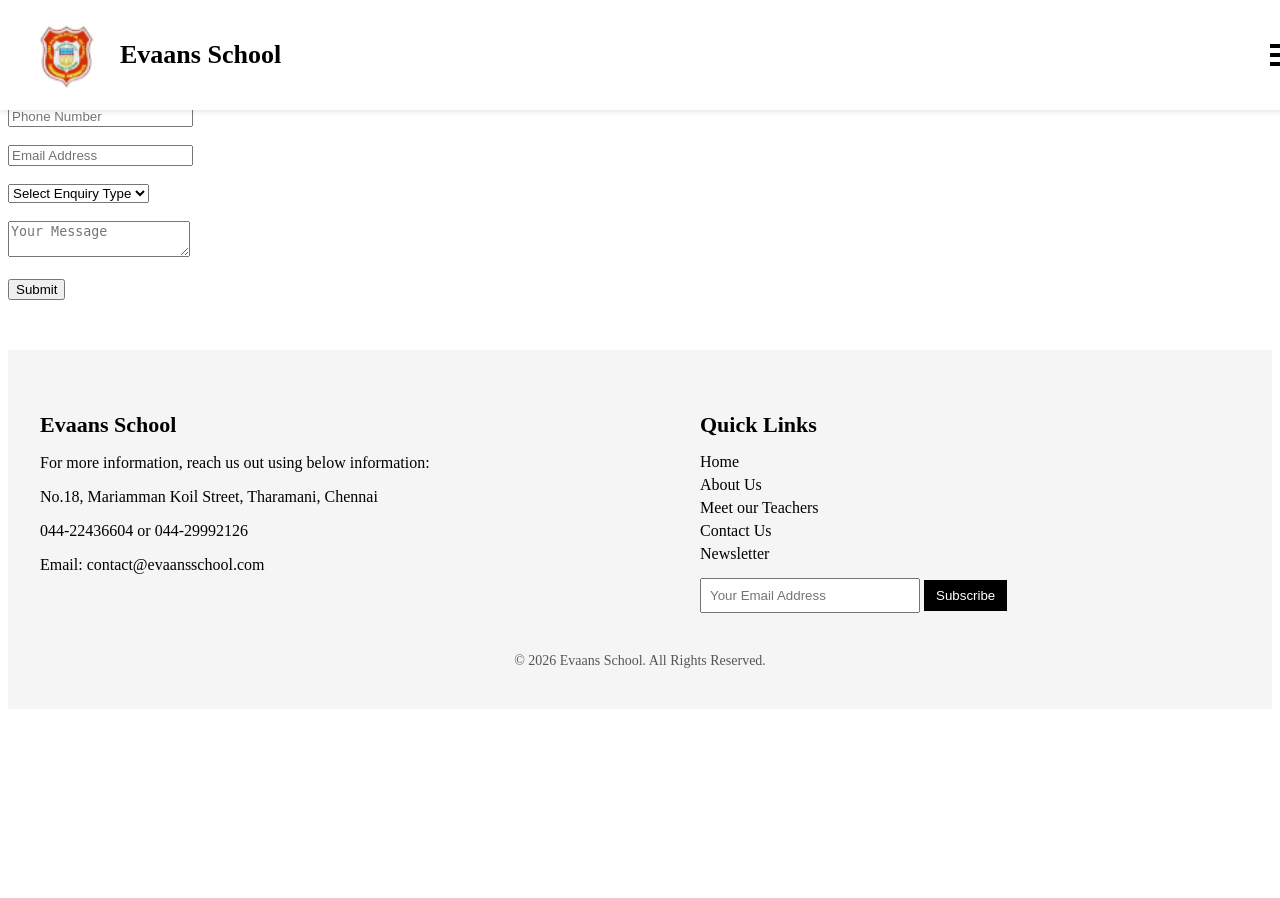
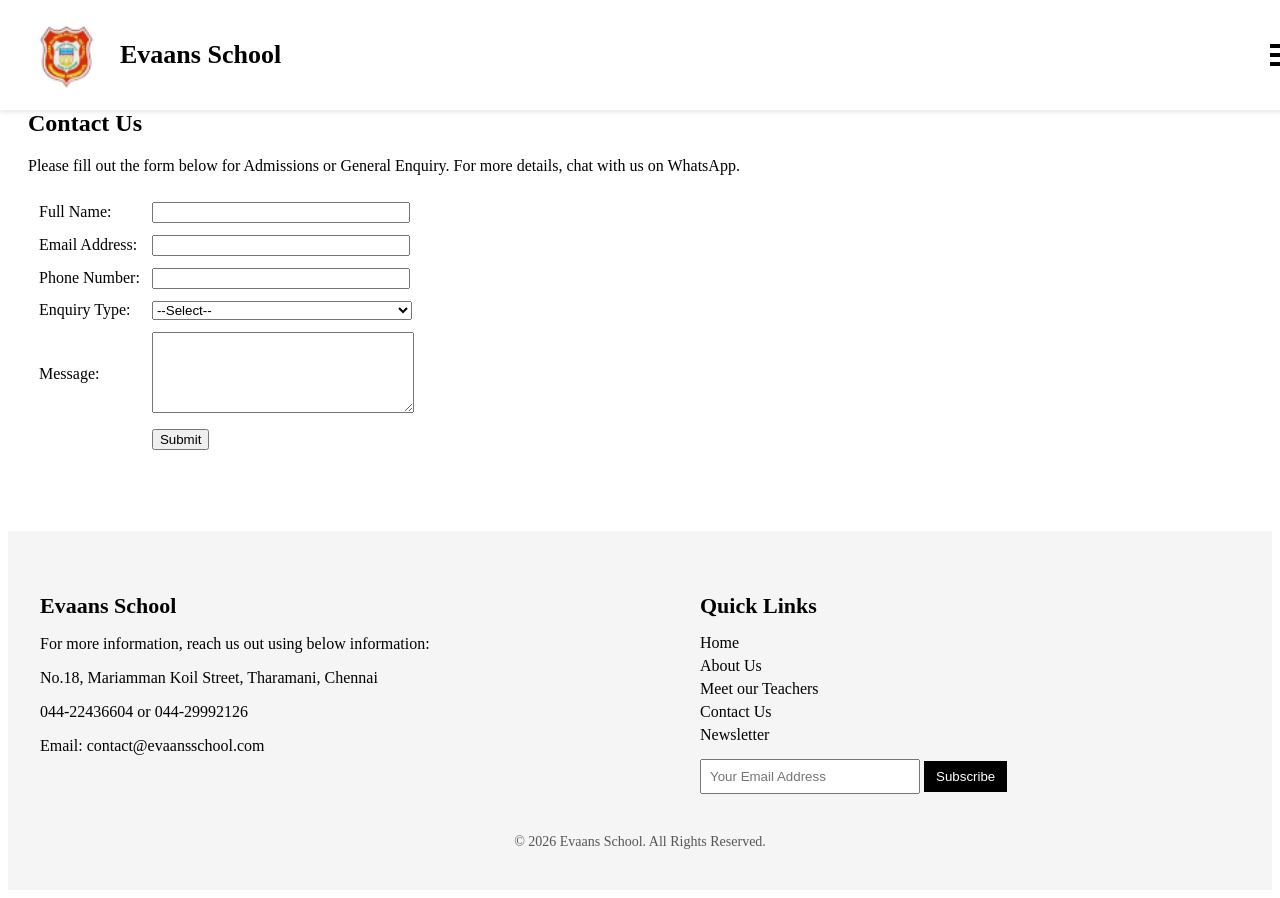
Before and after one commit to geethapriya14/School-Website, a PHP site: page /contact/contact.php in a window 1280 px wide. Before the commit the page ends 668 px from the top, so only its background shows below. Run offline with PHP 8.4, Linux system fonts and the light colour scheme.

Commit message:
Contact Page Completed

```diff
--- a/contact/contact.php
+++ b/contact/contact.php
@@ -12,27 +12,48 @@ require_once __DIR__ . '/../templates/navigation.php';
 
 
 <!-- CONTACT PAGE CONTENT -->
-<section>
+<section style="margin-top: 70px; padding: 20px; color: black;">
     <h1>Contact Us</h1>
+    <p>Please fill out the form below for Admissions or General Enquiry. For more details, chat with us on WhatsApp.</p>
 
-    <form action="whatsapp.php" method="POST">
-        <input type="text" name="name" placeholder="Your Name" required><br><br>
-
-        <input type="tel" name="phone" placeholder="Phone Number" required><br><br>
-
-        <input type="email" name="email" placeholder="Email Address"><br><br>
-
-        <select name="enquiry_type" required>
-            <option value="">Select Enquiry Type</option>
-            <option value="Admission">Admission</option>
-            <option value="General Enquiry">General Enquiry</option>
-        </select><br><br>
-
-        <textarea name="message" placeholder="Your Message"></textarea><br><br>
-
-        <button type="submit">Submit</button>
+    <form action="whatsapp.php" method="post">
+        <table cellspacing="10">
+            <tr>
+                <td><label for="name">Full Name:</label></td>
+                <td><input type="text" id="name" name="name" required style="width: 250px;"></td>
+            </tr>
+            <tr>
+                <td><label for="email">Email Address:</label></td>
+                <td><input type="email" id="email" name="email" required style="width: 250px;"></td>
+            </tr>
+            <tr>
+                <td><label for="phone">Phone Number:</label></td>
+                <td><input type="text" id="phone" name="phone" required style="width: 250px;"></td>
+            </tr>
+            <tr>
+                <td><label for="type">Enquiry Type:</label></td>
+                <td>
+                    <select id="type" name="type" required style="width: 260px;">
+                        <option value="">--Select--</option>
+                        <option value="admissions">Admissions</option>
+                        <option value="general">General Enquiry</option>
+                    </select>
+                </td>
+            </tr>
+            <tr>
+                <td><label for="message">Message:</label></td>
+                <td><textarea id="message" name="message" rows="5" cols="30" required></textarea></td>
+            </tr>
+            <tr>
+                <td></td>
+                <td>
+                    <input type="submit" value="Submit">
+                </td>
+            </tr>
+        </table>
     </form>
 </section>
+
 
 <?php
 require_once __DIR__ . '/../templates/footer.php';
--- a/templates/navigation.php
+++ b/templates/navigation.php
@@ -21,12 +21,11 @@
                 <li><a href="/Evaans_School_Website/index.php" style="text-decoration:none; color:black; display:block; padding:5px 10px;">Home</a></li>
                 <li><a href="/Evaans_School_Website/about.php" style="text-decoration:none; color:black; display:block; padding:5px 10px;">About</a></li>
                 <li><a href="/Evaans_School_Website/academics.php" style="text-decoration:none; color:black; display:block; padding:5px 10px;">Academics</a></li>
-                <li><a href="/Evaans_School_Website/admissions.php" style="text-decoration:none; color:black; display:block; padding:5px 10px;">Admissions</a></li>
                 <li><a href="/Evaans_School_Website/contact/contact.php" style="text-decoration:none; color:black; display:block; padding:5px 10px;">Contact</a></li>
                 <li><a href="/Evaans_School_Website/events.php" style="text-decoration:none; color:black; display:block; padding:5px 10px;">Events</a></li>
                 <li><a href="/Evaans_School_Website/facilities.php" style="text-decoration:none; color:black; display:block; padding:5px 10px;">Facilities</a></li>
                 <li><a href="/Evaans_School_Website/gallery.php" style="text-decoration:none; color:black; display:block; padding:5px 10px;">Gallery</a></li>
-                <li><a href="/Evaans_School_Website/teachers.php" style="text-decoration:none; color:black; display:block; padding:5px 10px;">Teachers</a></li>
+                <li><a href="/Evaans_School_Website/staff.php" style="text-decoration:none; color:black; display:block; padding:5px 10px;">Teachers</a></li>
                 <li><a href="/Evaans_School_Website/testimonials.php" style="text-decoration:none; color:black; display:block; padding:5px 10px;">Testimonials</a></li>
                 <li><a href="/Evaans_School_Website/payments.php" style="text-decoration:none; color:black; display:block; padding:5px 10px;">Payments</a></li>
             </ul>
```
Also changed, not shown: admin/enquiry_responses.php (added, +50 -0 lines).
